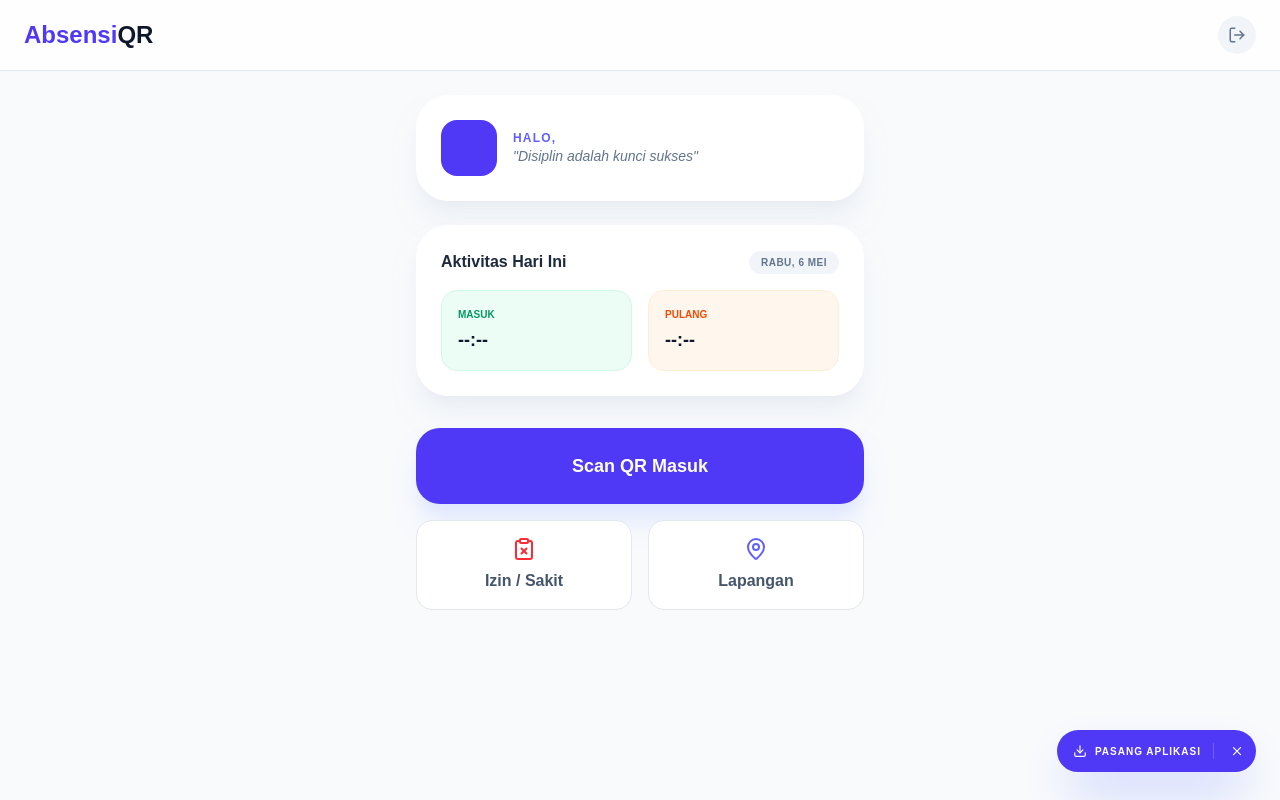
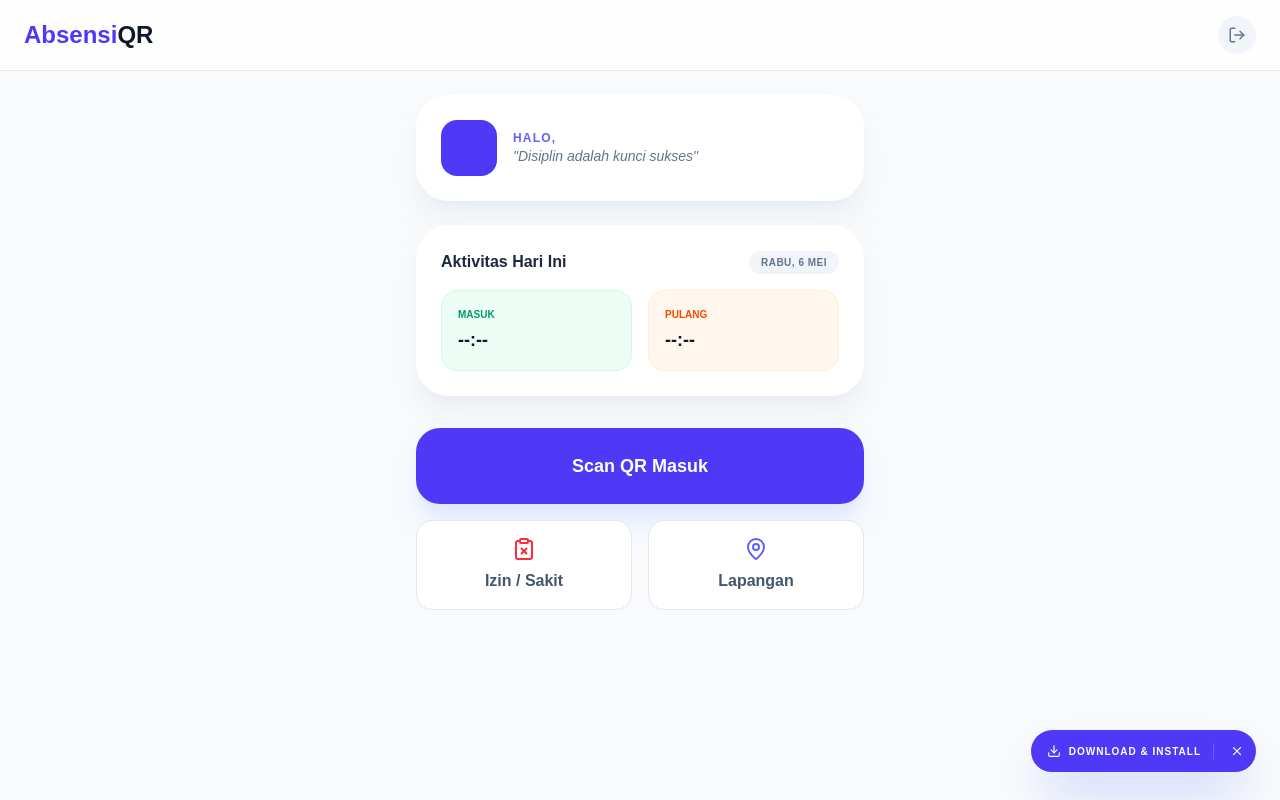
Before and after one commit to yayasanislamdaarussalaam-droid/Absensi, a Next.js app: page / in a window 1280 px wide. Built offline with nearby package versions, Linux system fonts and the light colour scheme; no server answers.

Commit message:
fix: aggressive PWA install optimization and branding

```diff
--- a/src/components/InstallPWA.tsx
+++ b/src/components/InstallPWA.tsx
@@ -70,7 +70,7 @@ export const InstallPWA = () => {
           className="flex items-center gap-2 text-[10px] font-black uppercase tracking-widest active:scale-95 transition-all"
         >
           <Download size={14} />
-          Pasang Aplikasi
+          Download & Install
         </button>
         <div className="w-[1px] h-4 bg-white/20 mx-1" />
         <button
```
Also changed, not shown: public/manifest.json.
